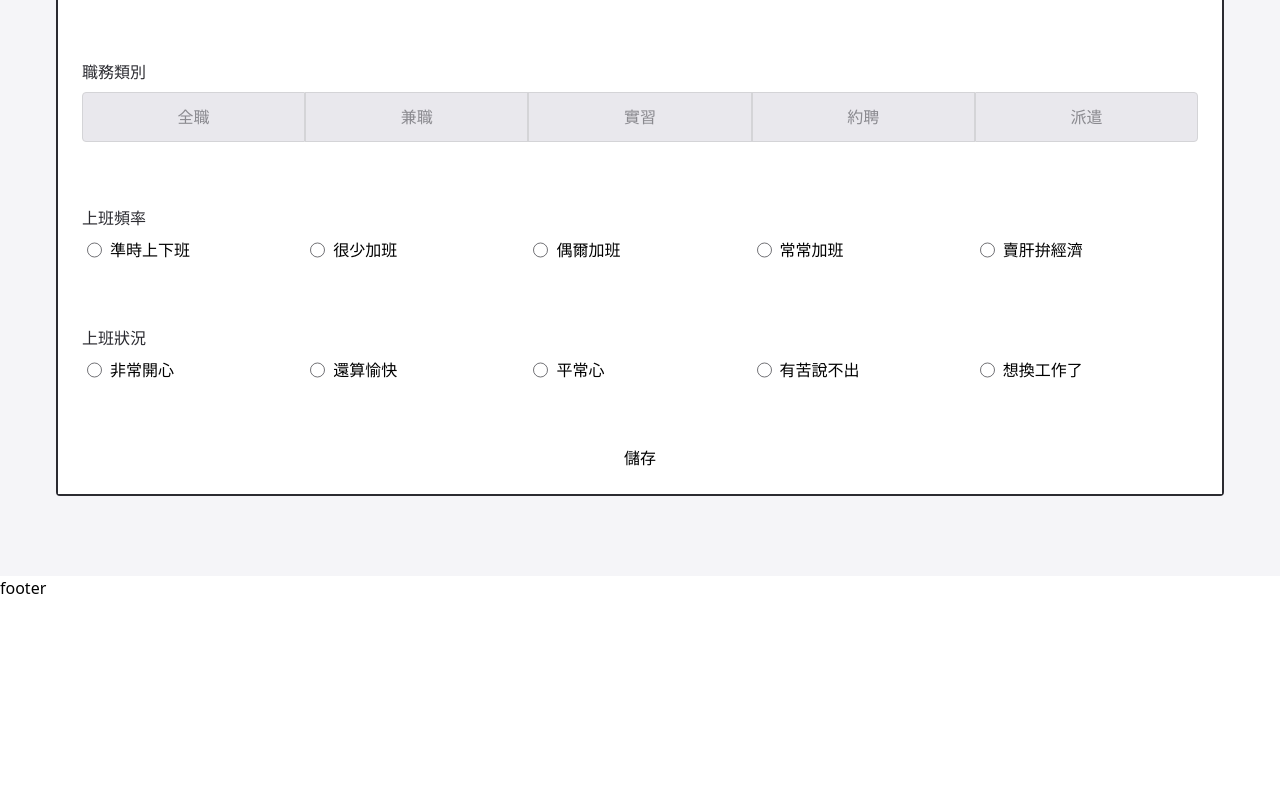
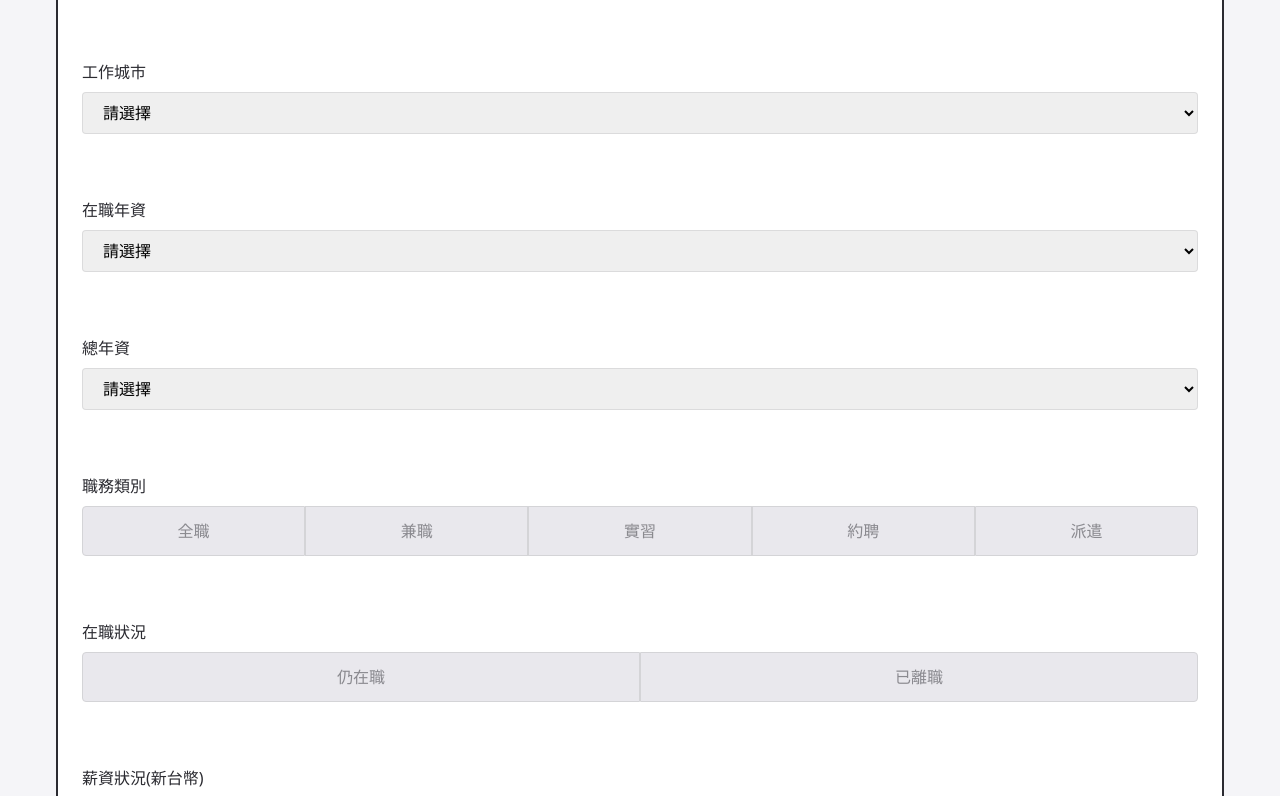
Before and after one commit to jung0730/true-salary-story-react, a Next.js app: page /share in a window 1280 px wide. Shown: the part 660-1456 px from the top of the page. Before the commit the page ends 1260 px from the top, so only its background shows below. Built offline with nearby package versions, Linux system fonts and the light colour scheme.

Commit message:
FormSelect元件

```diff
--- a/src/app/components/FormControl/Form.tsx
+++ b/src/app/components/FormControl/Form.tsx
@@ -15,6 +15,7 @@ import {
 } from '../../utils/options';
 import FormInput from "./FormInput";
 import FormRadio from './FormRadio';
+import FormSelect from "./FormSelect";
 import FormRadioButtonStyle from './FormRadioButtonStyle';
 
 // label, required, error...
@@ -33,9 +34,12 @@ const Form = () => {
       <FormInput label="公司統一編號" placeholder="請輸入公司統一編號" error={errors?.taxId?.message} {...register('taxId', { required: "This is required." })}/>
       <FormInput label="公司名稱" placeholder="請輸入公司名稱" error={errors?.companyName?.message} {...register('companyName', { required: "This is required." })}/>
       <FormInput label="應徵職務" placeholder="請輸入應徵職務" error={errors?.title?.message} {...register('title', { required: "This is required." })}/>
+      <FormSelect options={cityOptions} title="工作城市" error={errors?.city?.message} {...register('city', { required: "This is required." })} />
+      <FormSelect options={yearsOfServiceOptions} title="在職年資" error={errors?.yearsOfService?.message} {...register('yearsOfService', { required: "This is required." })} />
+      <FormSelect options={yearsOfServiceOptions} title="總年資" error={errors?.totalYearsOfService?.message} {...register('totalYearsOfService', { required: "This is required." })} />
       <FormRadioButtonStyle options={employmentTypesOptions} title="職務類別"  error={errors?.employmentType?.message} {...register('employmentType',  { required: "This is required." })}/>
-      {/* <FormRadioButtonStyle options={isInServiceOptions} title="在職狀況" error={errors?.isInService?.message} {...register('isInService', { required: "This is required." })} />
-      <FormRadioButtonStyle options={salaryTypesOpions} title="薪資狀況(新台幣)" error={errors?.salaryTypes?.message} {...register('salaryTypes', { required: "This is required." })} /> */}
+      <FormRadioButtonStyle options={isInServiceOptions} title="在職狀況" error={errors?.isInService?.message} {...register('isInService', { required: "This is required." })} />
+      <FormRadioButtonStyle options={salaryTypesOpions} title="薪資狀況(新台幣)" error={errors?.salaryTypes?.message} {...register('salaryTypes', { required: "This is required." })} />
       <FormRadio options={overtimeOptions} title="上班頻率" error={errors?.overtime?.message} {...register('overtime', { required: "This is required." })} />
       <FormRadio options={feelingOptions} title="上班狀況" error={errors?.feeling?.message} {...register('feeling', { required: "This is required." })} />
       <button type="submit" className="w-full">
--- /dev/null
+++ b/src/app/components/FormControl/FormSelect.tsx
@@ -0,0 +1,41 @@
+import clsx from 'clsx';
+import { forwardRef, ForwardedRef } from 'react';
+
+type FormSelectProps = {
+  options: [];
+  value?: string;
+  title: string;
+  error?: string;
+};
+
+// label, required, error...
+const FormSelect = forwardRef((props: FormSelectProps, ref: ForwardedRef<HTMLSelectElement>) => {
+  const {
+    title, options, error, ...rest
+  } = props;
+
+  const optionsList = options.map((item) =>
+    <option key={item.text}
+            {...rest}
+            value={item.value}
+            className={clsx(
+            '',
+            { ...rest} )}>
+      {item.text}
+    </option>
+  )
+  return (
+    <div className="mb-10">
+      <div className="text-black-10 mb-2">{title}</div>
+      <div className="md:flex items-center justify-between">
+        <select ref={ref} className="w-full border border-black-1 rounded py-2 pl-4 pr-9">
+          <option value="">請選擇</option>
+          {optionsList}
+        </select>
+      </div>
+      <p className="min-h-[24px]">{ error}</p>
+    </div>
+  )
+})
+
+export default FormSelect;
--- a/src/app/components/Radio.tsx
+++ /dev/null
@@ -1,32 +0,0 @@
-import clsx from 'clsx';
-
-type RadioProps = {
-  onChange: (value: string) => void;
-  className?: string;
-  value?: string;
-};
-
-const Radio = (props: RadioProps) => {
-  const { className, onChange, value, ...rest
-  } = props;
-  return (
-    <input type="radio"
-           value={value}
-           onChange={(e) => onChange(e.target.value)}
-           className={clsx(
-            'appearance-none w-[20px] h-[20px] relative after:content-[""] after:absolute after:top-1/2 after:translate-y-[-50%] after:right-0 after:w-[15px] after:h-[15px] after:border after:border-black-6 after:border-solid after:rounded-full checked:after:border-[6px] checked:after:border-blue',
-           className,
-           { ...rest}
-          )} />
-    // <input type="radio"
-    //        value={value}
-    //        onChange={(e) => onChange(e.target.value)}
-    //        className={clsx(
-    //         'appearance-none w-[20px] h-[20px] relative after:content-[''] after:absolute after:top-1/2 after:translate-y-[-50%] after:right-0 after:w-[15px] after:h-[15px] after:border after:border-black-6 after:border-solid after:rounded-full checked:after:border-[6px] checked:after:border-blue',
-    //        className,
-    //        { ...rest}
-    //       )} />
-  )
-}
-
-export default Radio;
--- a/src/app/utils/options.ts
+++ b/src/app/utils/options.ts
@@ -258,11 +258,11 @@ export const workingHoursOptions = [
 export const isInServiceOptions = [
   {
     text: '仍在職',
-    value: true,
+    value: 'Y',
   },
   {
     text: '已離職',
-    value: false,
+    value: 'N',
   },
 ];
 
```
